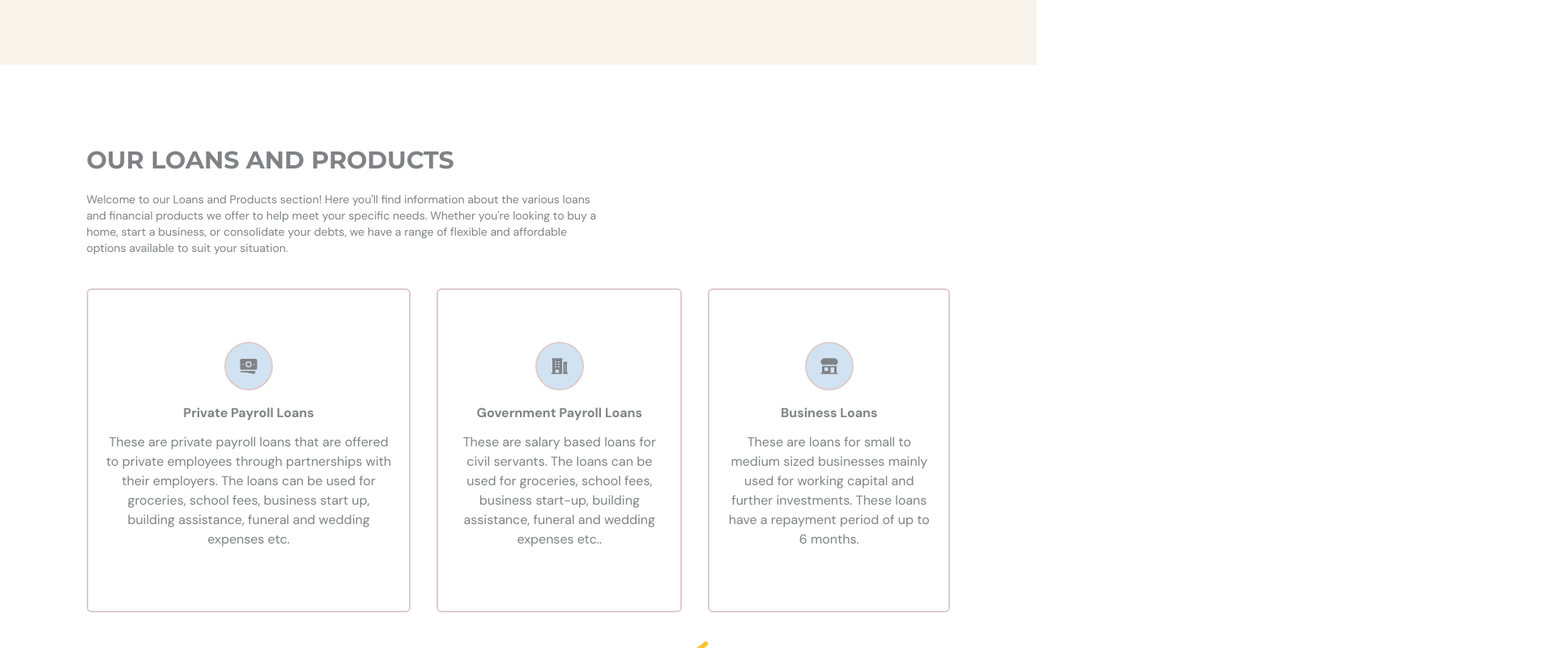
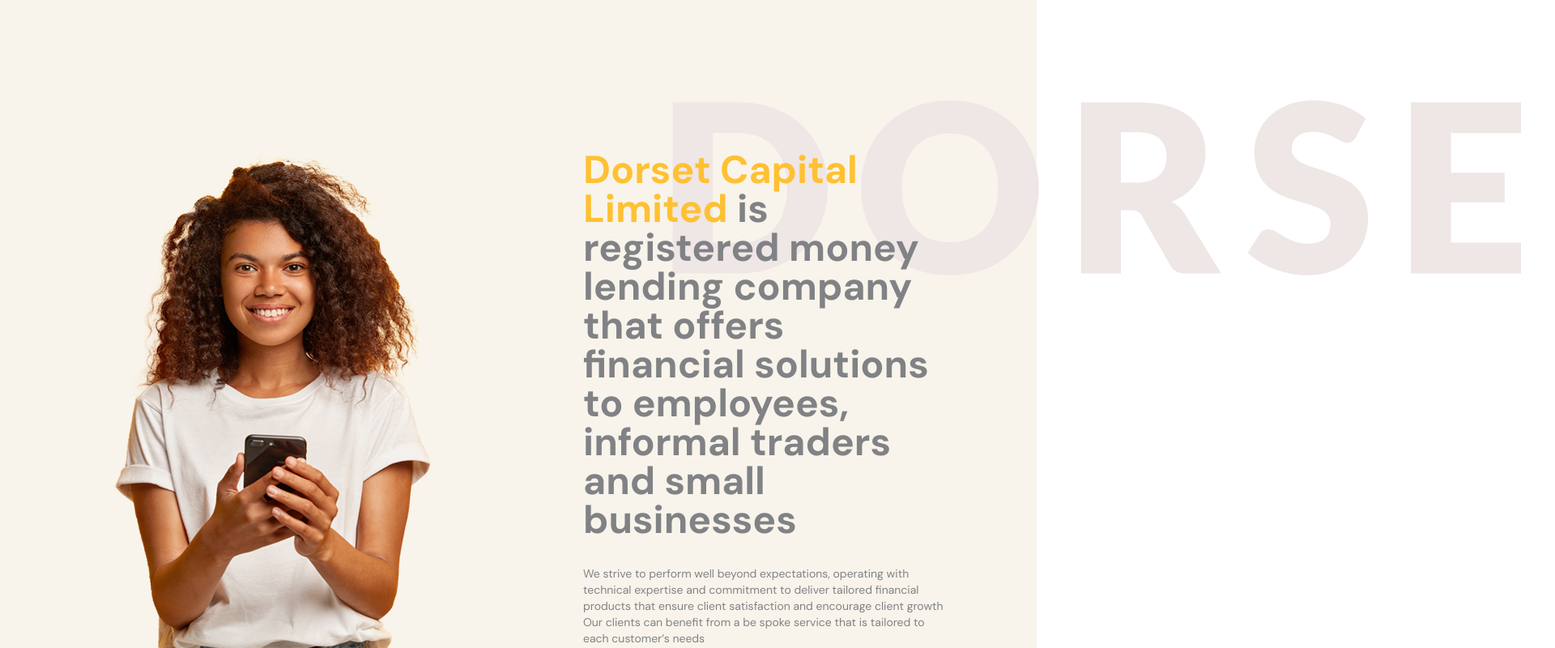
Before and after one commit to TheZodo/dorset, a Next.js app: page / in a window 1280 px wide. Shown: the part 720-1520 px from the top of the page at 81% size, 1920 px wide, since content can reach past the window. Built offline with nearby package versions, Linux system fonts and the light colour scheme.

Commit message:
About added

```diff
--- a/app/page.tsx
+++ b/app/page.tsx
@@ -3,6 +3,7 @@
 import Hero from "@/components/Hero";
 import Loans from "@/components/Loans";
 import { useEffect, useState } from "react";
+import About from "@/components/About";
 
 export default function Home() {
   const [isTopOfPage, setIsTopOfPage] = useState<boolean>(true);
@@ -32,6 +33,7 @@
         setSelectedPage={setSelectedPage}
       />
       <Hero setSelectedPage={setSelectedPage} />
+      <About setSelectedPage={setSelectedPage} />
       <Loans setSelectedPage={setSelectedPage} />
     </main>
   );
--- /dev/null
+++ b/components/About.tsx
@@ -0,0 +1,75 @@
+import React from "react";
+import useMediaQuery from "@/hooks/useMediaQuery";
+import AboutLady from "@/assets/about-image.png";
+import Image from "next/image";
+import { motion } from "framer-motion";
+
+type Props = {
+  setSelectedPage: (value: SelectedPage) => void;
+};
+export default function About({ setSelectedPage }: Props) {
+  const isAboveMediumScreens = useMediaQuery("(min-width: 1060px)");
+  return (
+    <section id="about" className="gap-16 bg-gray-20 py-10 md:h-full md:pb-0 ">
+      <motion.div
+        className="mx-auto w-5/6 items-center justify-center md:flex md:h-full"
+        onViewportEnter={() => {
+          setSelectedPage("About" as SelectedPage);
+        }}
+      >
+        {/* IMAGE */}
+        <div className="flex basis-3/5 justify-center md:z-10 md:mr-40 md:mt-16 md:justify-items-start">
+          <Image alt="home-page-graphic" src={AboutLady} />
+        </div>
+        {/* MAIN HEADER */}
+        <div className="z-10 mt-32 md:basis-3/5 ">
+          {/* HEADINGS */}
+          <motion.div
+            className="md:-mt-20 "
+            initial="hidden"
+            whileInView="visible"
+            viewport={{ once: true, amount: 0.5 }}
+            transition={{ duration: 0.5 }}
+            variants={{
+              hidden: { opacity: 0, x: -50 },
+              visible: { opacity: 1, x: 0 },
+            }}
+          >
+            <div className="relative">
+              <div className="before:absolute before:-top-20 before:left-20 before:z-[-1] md:before:content-dorsettext">
+                <h1 className="text-5xl font-black">
+                  <span className="text-secondary-500">
+                    {" "}
+                    Dorset Capital Limited{" "}
+                  </span>{" "}
+                  is registered money lending company that offers financial
+                  solutions to employees, informal traders and small businesses
+                </h1>
+              </div>
+            </div>
+            <p className="mt-8 text-sm ">
+              {" "}
+              We strive to perform well beyond expectations, operating with
+              technical expertise and commitment to deliver tailored financial
+              products that ensure client satisfaction and encourage client
+              growth Our clients can benefit from a be spoke service that is
+              tailored to each customer’s needs{" "}
+            </p>
+          </motion.div>
+          {/* ACTIONS */}
+          <motion.div
+            className="my-8 flex items-center gap-8 "
+            initial="hidden"
+            whileInView="visible"
+            viewport={{ once: true, amount: 0.5 }}
+            transition={{ delay: 0.2, duration: 0.5 }}
+            variants={{
+              hidden: { opacity: 0, x: -50 },
+              visible: { opacity: 1, x: 0 },
+            }}
+          ></motion.div>
+        </div>
+      </motion.div>
+    </section>
+  );
+}
```
Also changed, not shown: assets/about-image.png (added).
